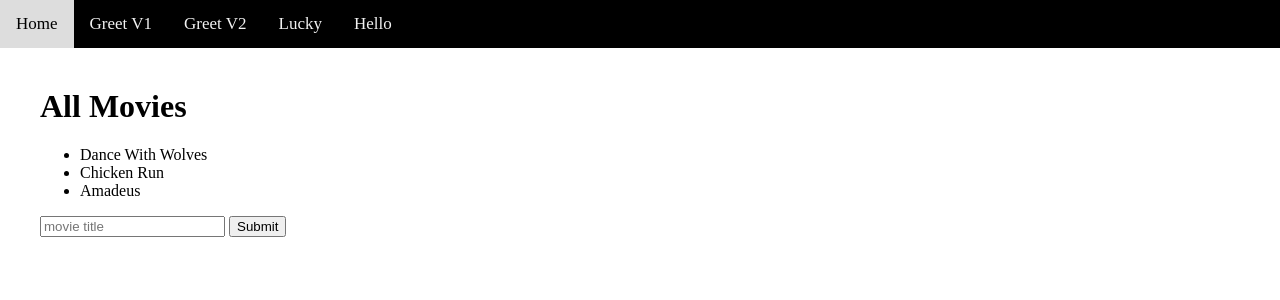
After one commit to iamhridoy11/FlaskToobBar, a Flask app: page /movies in a window 1280 px wide. The commit adds this page. Shown: the top 300 px of the page. Run offline with Flask 3, Linux system fonts and the light colour scheme.

Commit message:
Update Version with Message

```diff
--- a/app.py
+++ b/app.py
@@ -1,16 +1,16 @@
-from flask import Flask, request, render_template, redirect
-# from flask_debugtoolbar import DebugToolbarExtension
+from flask import Flask, request, render_template, redirect, flash
+from flask_debugtoolbar import DebugToolbarExtension
 from random import randint, choice, sample
 
 
 app = Flask(__name__)
-# app.config['SECRET_KEY'] = "chickeneater12"
-# app.config['DEBUG_TB_INTERCEPT_REDIRECTS'] = False
-# debug = DebugToolbarExtension(app)
+app.config['SECRET_KEY'] = "chickeneater12"
+app.config['DEBUG_TB_INTERCEPT_REDIRECTS'] = False
+debug = DebugToolbarExtension(app)
 
 # Decorator
 
-MOVIES = ['Amadeus', 'Chicken Run', 'Dance With Wolves']
+MOVIES = {'Amadeus', 'Chicken Run', 'Dance With Wolves'}
 
 
 @app.route('/')
@@ -22,120 +22,140 @@ def home_page():
 @app.route('/old-home-page')
 def redirect_to_home():
     """Redirects to new home page"""
+    flash("The old page is depricated. This is the new page")
+    return redirect("/")
 
-    return redirect("/")
+
+@app.route('/movies')
+def show_all_movies():
+    """Show list of all movies in fake DB"""
+
+    return render_template('movies.html', movies=MOVIES)
+
+
+@app.route('/movies/new', methods=['POST'])
+def add_movie():
+    title = request.form['title']
+    # Add to pretend DB
+    if title in MOVIES:
+        flash("Movie Already Exists!", "error")
+    else:
+        MOVIES.add(title)
+        flash('New Movie Created!', 'success')
+    return redirect('/movies')
+
 
 # Greeting Dynamic
 
 
-@app.route('/greet')
-def greetings():
-    return render_template('form.html')
+# @app.route('/greet')
+# def greetings():
+#     return render_template('form.html')
 
 
-complements = ["cool", "clever", "tenacious", "awesome", "Pythonic"]
+# complements = ["cool", "clever", "tenacious", "awesome", "Pythonic"]
 
 
-@app.route('/showgreet')
-def showGreet():
-    username = request.args['username']
-    niceThings = choice(complements)
-    return render_template('greet.html', username=username, compliments=niceThings)
+# @app.route('/showgreet')
+# def showGreet():
+#     username = request.args['username']
+#     niceThings = choice(complements)
+#     return render_template('greet.html', username=username, compliments=niceThings)
 
-# V2 Greet
+# # V2 Greet
 
 
-@app.route('/form-2')
-def show_form2():
-    return render_template('form_2.html')
+# @app.route('/form-2')
+# def show_form2():
+#     return render_template('form_2.html')
 
 
-@app.route('/greet-2')
-def get_greeting_2():
-    username = request.args['username']
-    wants_compliments = request.args.get('wants_compliments')
-    niceThings = sample(complements, 3)
-    return render_template('greet_2.html', username=username, wants_compliments=wants_compliments, niceThings=niceThings)
+# @app.route('/greet-2')
+# def get_greeting_2():
+#     username = request.args['username']
+#     wants_compliments = request.args.get('wants_compliments')
+#     niceThings = sample(complements, 3)
+#     return render_template('greet_2.html', username=username, wants_compliments=wants_compliments, niceThings=niceThings)
 
-# Dynamic template
+# # Dynamic template
 
 
-@app.route('/lucky')
-def luckyNumber():
-    number = randint(1, 10)
-    return render_template('lucky.html', lucky_num=number)
+# @app.route('/lucky')
+# def luckyNumber():
+#     number = randint(1, 10)
+#     return render_template('lucky.html', lucky_num=number)
 
 
-@app.route('/spell/<word>')
-def spelling(word):
-    capsWord = word.upper()
-    return render_template('spell.html', word=capsWord)
+# @app.route('/spell/<word>')
+# def spelling(word):
+#     capsWord = word.upper()
+#     return render_template('spell.html', word=capsWord)
 
 
-@app.route('/hello')
-def say_hello():
+# @app.route('/hello')
+# def say_hello():
 
-    return render_template('hello.html')
+#     return render_template('hello.html')
 
 
-@app.route('/search')
-def search_path():
-    term = request.args["term"]
-    sort = request.args["sort"]
-    return f"<h1>Search Result For: {term}</h1><p>Sorting by {sort}"
+# @app.route('/search')
+# def search_path():
+#     term = request.args["term"]
+#     sort = request.args["sort"]
+#     return f"<h1>Search Result For: {term}</h1><p>Sorting by {sort}"
 
 
-# @app.route('/post', methods=['POST', "GET"])
-# def postDemo():
-#     return "You made a post request"
+# # @app.route('/post', methods=['POST', "GET"])
+# # def postDemo():
+# #     return "You made a post request"
 
 
-# Name important to send the value
-@app.route('/add-comment')
-def addCommentForm():
-    return """
-    <h1>Add Comment</h1>
-    <form method="POST">
-        <input type='text' placeholder='comment' name='comment'/>
-        <input type='text' placeholder='username' name='username'/>
-        <button>Submit</button>
-    </form>
-"""
+# # Name important to send the value
+# @app.route('/add-comment')
+# def addCommentForm():
+#     return """
+#     <h1>Add Comment</h1>
+#     <form method="POST">
+#         <input type='text' placeholder='comment' name='comment'/>
+#         <input type='text' placeholder='username' name='username'/>
+#         <button>Submit</button>
+#     </form>
+# """
 
-# POST ROUTE
+# # POST ROUTE
 
 
-@app.route('/add-comment', methods=["POST"])
-def saveComment():
-    comment = request.form["comment"]
-    username = request.form["username"]
+# @app.route('/add-comment', methods=["POST"])
+# def saveComment():
+#     comment = request.form["comment"]
+#     username = request.form["username"]
 
-    return f"""
-            <p>Save your comment with text of {comment} with Username: {username}</p>"""
+#     return f"""
+#             <p>Save your comment with text of {comment} with Username: {username}</p>"""
 
-# Routing portion
+# # Routing portion
 
 
-@app.route('/r/<subreddit>')
-def showSubreddit(subreddit):
-    return f"""<h1>Browsing {subreddit} subreddit</h1>"""
+# @app.route('/r/<subreddit>')
+# def showSubreddit(subreddit):
+#     return f"""<h1>Browsing {subreddit} subreddit</h1>"""
 
 
-@app.route('/r/<subreddit>/comments/<int:postId>')
-def showComments(subreddit, postId):
-    return f"<h1>Veiwing comments for post with id: {postId} from the {subreddit} Subreddit</h1>"
+# @app.route('/r/<subreddit>/comments/<int:postId>')
+# def showComments(subreddit, postId):
+#     return f"<h1>Veiwing comments for post with id: {postId} from the {subreddit} Subreddit</h1>"
 
 
-# Hard coded database
-post = {
-    1: "I like beef curry",
-    2: "I hate fish",
-    3: "Double petty burgers are on the way",
-    4: "YOKOSIMA (LOL)"
-}
+# # Hard coded database
+# post = {
+#     1: "I like beef curry",
+#     2: "I hate fish",
+#     3: "Double petty burgers are on the way",
+#     4: "YOKOSIMA (LOL)"
+# }
 
 
-@app.route('/posts/<int:id>')
-def getPost(id):
-    posts = post.get(id, "Posst not found")
-    return f"<h1>{posts}</h1>"
+# @app.route('/posts/<int:id>')
+# def getPost(id):
+#     posts = post.get(id, "Posst not found")
+#     return f"<h1>{posts}</h1>"
--- a/static/style.css
+++ b/static/style.css
@@ -27,3 +27,20 @@ body
     background-color: #ddd;
     color: black;
 }
+.messages p
+{
+    padding: 1rem;
+    font-size: 1.5rem;
+    border-radius: 1rem;
+    box-shadow: 0 3px 5px rgba(0, 0, 0, 0.2);
+
+}
+.messages .success
+{
+    background-color: rgba(0, 255, 0, 0.1);
+}
+
+.messages .error
+{
+    background-color: rgba(255, 0, 0, 0.1);
+}
--- a/templates/base.html
+++ b/templates/base.html
@@ -15,9 +15,20 @@
         <a href="/hello">Hello</a>
     </nav>
 
+
     <main id="content">
+        {% with messages = get_flashed_messages(with_categories=true) %}
+        {% if messages %}
+            <section class="messages">
+                {% for category, msg in messages %}
+                    <p class="{{category}}">{{msg}}</p>
+                {% endfor %}
+            </section>
+        {% endif %}
+        {% endwith %}
         {% block content %} {% endblock %}
     </main>
+
 
     <script src="/static/app.js"></script>
 </body>
--- /dev/null
+++ b/templates/movies.html
@@ -0,0 +1,20 @@
+{% extends 'base.html' %}
+{% block title %} Movies List {% endblock %}
+{% block content %}
+
+<h1>All Movies</h1>
+
+
+<ul>
+    {% for movie in movies %}
+    <li>{{movie}}</li>
+    {% endfor %}
+</ul>
+
+
+<form action="/movies/new" method="POST">
+    <input type="text" placeholder="movie title" name="title">
+    <button>Submit</button>
+</form>
+
+{% endblock %}
```
